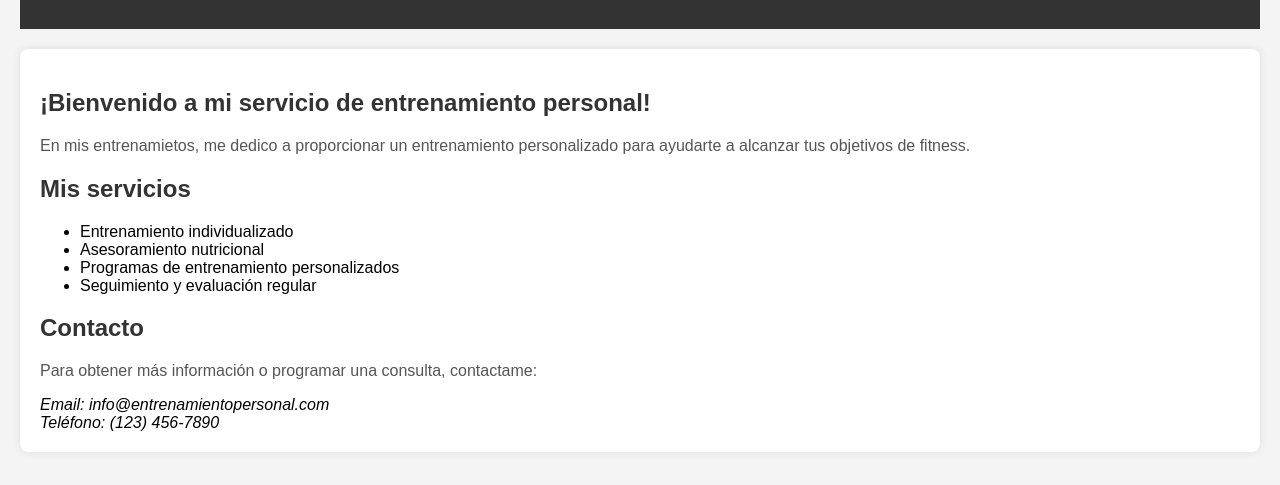
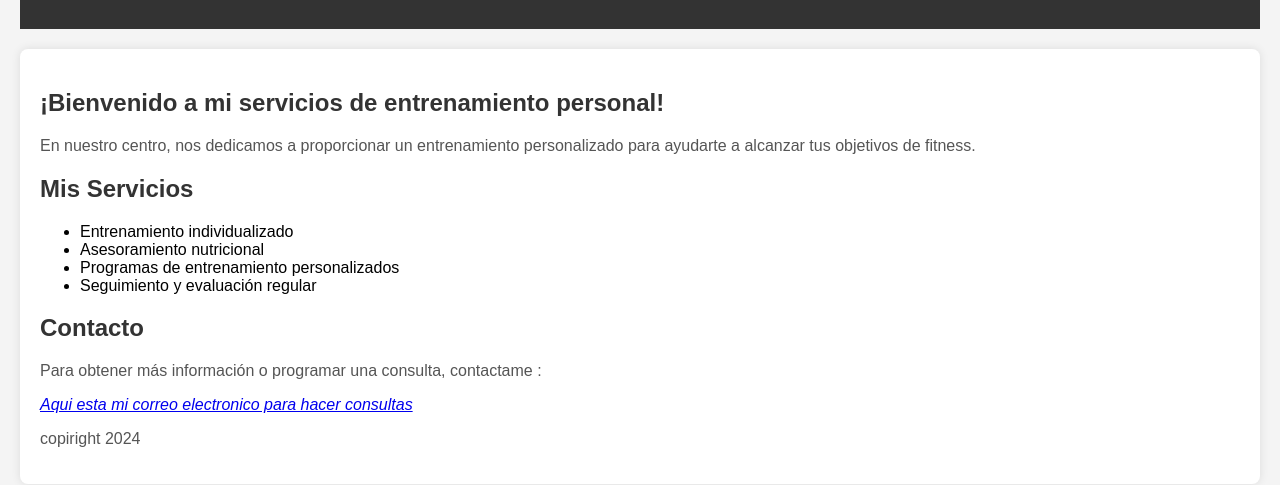
Before and after one commit to iiiaann/tiagotrainer, a plain HTML site: page index.html in a window 1280 px wide. Shown: the part 91-576 px from the top of the page. Drawn offline with Linux system fonts and the light colour scheme.

Commit message:
Update index.html
Signed-off-by: iiiaann <128172446+iiiaann@users.noreply.github.com>

```diff
--- a/index.html
+++ b/index.html
@@ -39,10 +39,10 @@
     </header>
 
     <section>
-        <h2>¡Bienvenido a mi servicio de entrenamiento personal!</h2>
-        <p>En mis entrenamietos, me dedico a proporcionar un entrenamiento personalizado para ayudarte a alcanzar tus objetivos de fitness.</p>
+        <h2>¡Bienvenido a mi servicios de entrenamiento personal!</h2>
+        <p>En nuestro centro, nos dedicamos a proporcionar un entrenamiento personalizado para ayudarte a alcanzar tus objetivos de fitness.</p>
 
-        <h2>Mis servicios</h2>
+        <h2>Mis Servicios</h2>
         <ul>
             <li>Entrenamiento individualizado</li>
             <li>Asesoramiento nutricional</li>
@@ -51,11 +51,11 @@
         </ul>
 
         <h2>Contacto</h2>
-        <p>Para obtener más información o programar una consulta, contactame:</p>
+        <p>Para obtener más información o programar una consulta, contactame :</p>
         <address>
-            Email: info@entrenamientopersonal.com<br>
-            Teléfono: (123) 456-7890
+           <a  href="mailto:ianpalacios1414@gmail.com" > Aqui esta mi correo electronico para hacer consultas  </a> <br>
         </address>
+        <p>copiright 2024</p>
     </section>
 
 </body>
```
